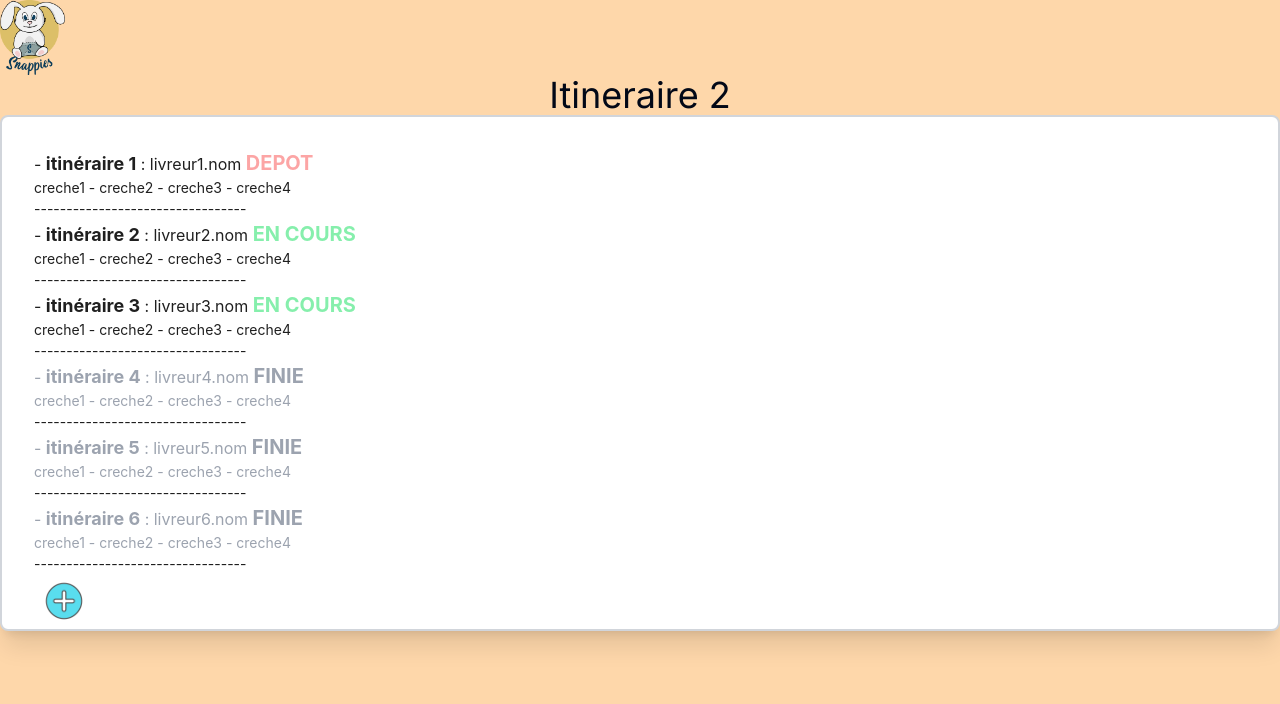
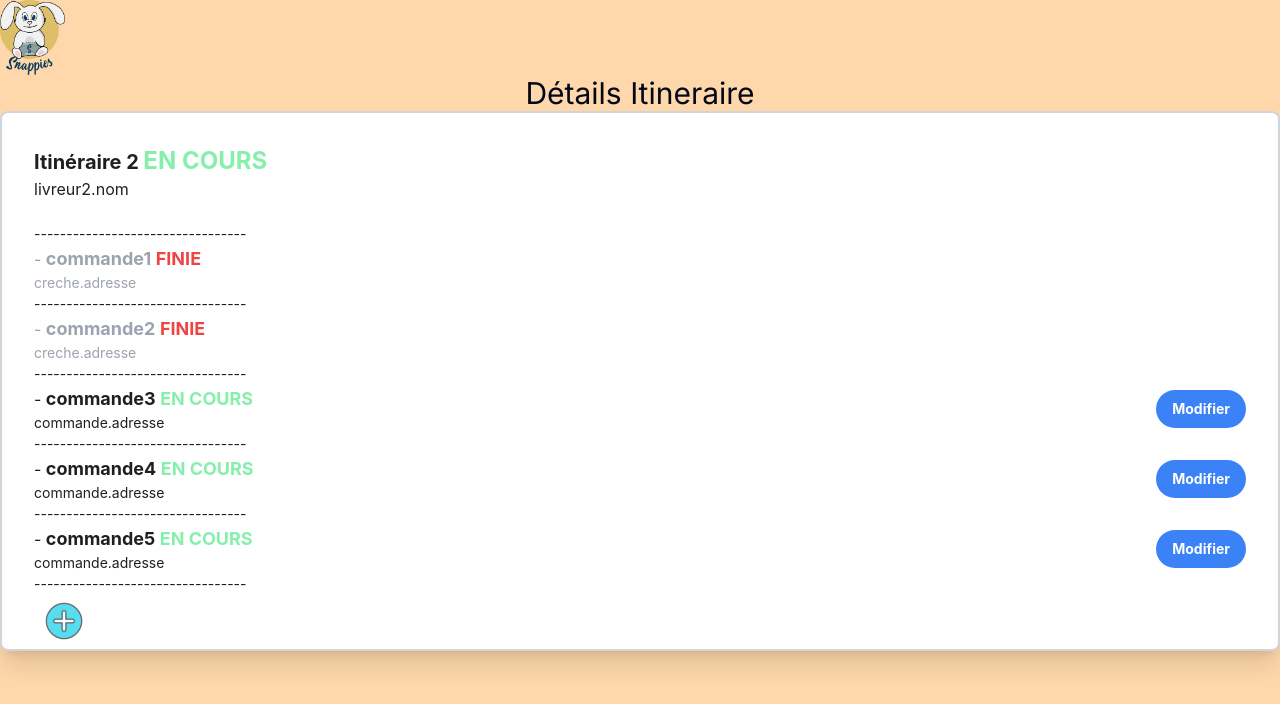
Before and after one commit to SachaNorden/PFE2023_FRONTEND, a Next.js app: page /itineraires/details in a window 1280 px wide. Shown: the top 704 px of the page. Built offline with nearby package versions, Linux system fonts and the light colour scheme.

Commit message:
itineraire-details IHM copy

```diff
--- a/app/(itineraires)/(routes)/itineraires/details/page.tsx
+++ b/app/(itineraires)/(routes)/itineraires/details/page.tsx
@@ -1,51 +1,88 @@
-import {Form, Input, Image} from 'antd';
-import { Button } from '@/components/ui/button'; // Example path, adjust according to your structure
+import {Form, Input, Image, Button} from 'antd';
+/*
+ <Button type="primary" icon={<EditOutlined/>} >
+                Modifier
+  </Button>
+ */
+import { EditOutlined } from '@ant-design/icons'; // Importer l'icône de modification
+// import { Button } from '@/components/ui/button'; // Example path, adjust according to your structure
 //rajouter un [id] dans la route
 
 export default function Itineraires() {
+    function handleModifierClick() {
+        console.log("cliqué (rajouter 'commandeId: any' en param");
+    }
+
     return (
         <div className='min-h-screen flex flex-col '>
-            <Image width={65} src="/Snappies-Logo.png" preview={false} className=' ' />
+            <Image width={65} src="/Snappies-Logo.png" preview={false} className=' '/>
 
-            <p className="text-4xl flex flex-col justify-center items-center">Itineraire 2</p>
+            <p className="text-3xl flex flex-col justify-center items-center">Détails Itineraire</p>
             <Form
                 initialValues={{remember: true}}
                 autoComplete="off"
-                className='
-                  p-8
-                  border-2 border-gray-300
-                  rounded-lg
-                  shadow-xl
-                  bg-white
-                  relative
-                  z-20'
+                className='p-8 border-2 border-gray-300 rounded-lg shadow-xl bg-white relative z-20'
             >
-                <p className="text-base">- <b className="text-lg">itinéraire 1</b> : livreur1.nom <span
-                    className="text-xl text-red-300 font-bold">DEPOT</span></p>
-                <p className="text-sm"> creche1 - creche2 - creche3 - creche4</p>
+
+                <p className="text-base"><b className="text-xl">Itinéraire 2</b> <span
+                    className="text-2xl text-green-300 font-bold">EN COURS</span></p>
+                <p className="text-base">livreur2.nom</p>
+                <br/>
+
                 <p>---------------------------------</p>
-                <p className="text-base">- <b className="text-lg">itinéraire 2</b> : livreur2.nom <span
-                    className="text-xl text-green-300 font-bold">EN COURS</span></p>
-                <p className="text-sm"> creche1 - creche2 - creche3 - creche4</p>
+                <p className="text-base text-gray-400">- <b className="text-lg">commande1</b> <span
+                    className="text-lg text-red-500 font-bold">FINIE</span></p>
+                <p className="text-sm text-gray-400"> creche.adresse</p>
                 <p>---------------------------------</p>
-                <p className="text-base">- <b className="text-lg">itinéraire 3</b> : livreur3.nom <span
-                    className="text-xl text-green-300 font-bold">EN COURS</span></p>
-                <p className="text-sm"> creche1 - creche2 - creche3 - creche4</p>
+                <p className="text-base text-gray-400">- <b className="text-lg">commande2</b> <span
+                    className="text-lg text-red-500 font-bold">FINIE</span></p>
+                <p className="text-sm text-gray-400"> creche.adresse</p>
                 <p>---------------------------------</p>
-                <p className="text-base text-gray-400">- <b className="text-lg">itinéraire 4</b> : livreur4.nom <span
-                    className="text-xl font-bold">FINIE</span></p>
-                <p className="text-sm text-gray-400"> creche1 - creche2 - creche3 - creche4</p>
+                <div
+                    className="flex items-center justify-between"> {/* Utilisez justify-between pour aligner à droite */}
+                    <div>
+                        <p className="text-base">
+                            - <b className="text-lg">commande3</b> <span className="text-lg text-green-300 font-bold">EN COURS</span>
+                        </p>
+                        <p className="text-sm"> commande.adresse</p>
+                    </div>
+
+                    <button className="bg-blue-500 hover:bg-blue-700 text-white font-bold py-2 px-4 rounded-full">
+                        Modifier
+                    </button>
+                </div>
                 <p>---------------------------------</p>
-                <p className="text-base text-gray-400">- <b className="text-lg">itinéraire 5</b> : livreur5.nom <span
-                    className="text-xl font-bold">FINIE</span></p>
-                <p className="text-sm text-gray-400"> creche1 - creche2 - creche3 - creche4</p>
+                <div
+                    className="flex items-center justify-between">
+                    <div>
+                        <p className="text-base">
+                            - <b className="text-lg">commande4</b> <span className="text-lg text-green-300 font-bold">EN COURS</span>
+                        </p>
+                        <p className="text-sm"> commande.adresse</p>
+                    </div>
+
+                    <button className="bg-blue-500 hover:bg-blue-700 text-white font-bold py-2 px-4 rounded-full">
+                        Modifier
+                    </button>
+                </div>
                 <p>---------------------------------</p>
-                <p className="text-base text-gray-400">- <b className="text-lg">itinéraire 6</b> : livreur6.nom <span
-                    className="text-xl font-bold">FINIE</span></p>
-                <p className="text-sm text-gray-400"> creche1 - creche2 - creche3 - creche4</p>
+                <div
+                    className="flex items-center justify-between">
+                    <div>
+                        <p className="text-base">
+                            - <b className="text-lg">commande5</b> <span className="text-lg text-green-300 font-bold">EN COURS</span>
+                        </p>
+                        <p className="text-sm"> commande.adresse</p>
+                    </div>
+
+                    <button className="bg-blue-500 hover:bg-blue-700 text-white font-bold py-2 px-4 rounded-full">
+                        Modifier
+                    </button>
+                </div>
                 <p>---------------------------------</p>
                 {/* eslint-disable-next-line jsx-a11y/alt-text */}
-                <Image width={60} src="/plus.png" preview={false} className='absolute -top-21 left-1/2 transform -translate-x-1/2 -z10 -translate-y-5' />
+                <Image width={60} src="/plus.png" preview={false}
+                       className='absolute -top-21 left-1/2 transform -translate-x-1/2 -z10 -translate-y-5'/>
 
             </Form>
         </div>
--- a/middleware.ts
+++ b/middleware.ts
@@ -4,7 +4,7 @@
 // Please edit this to allow other routes to be public as needed.
 // See https://clerk.com/docs/references/nextjs/auth-middleware for more information about configuring your Middleware
 export default authMiddleware({
-    publicRoutes: ["/itineraires"]
+    publicRoutes: ["/itineraires","/itineraires/details"]
 });
 
 export const config = {
```
